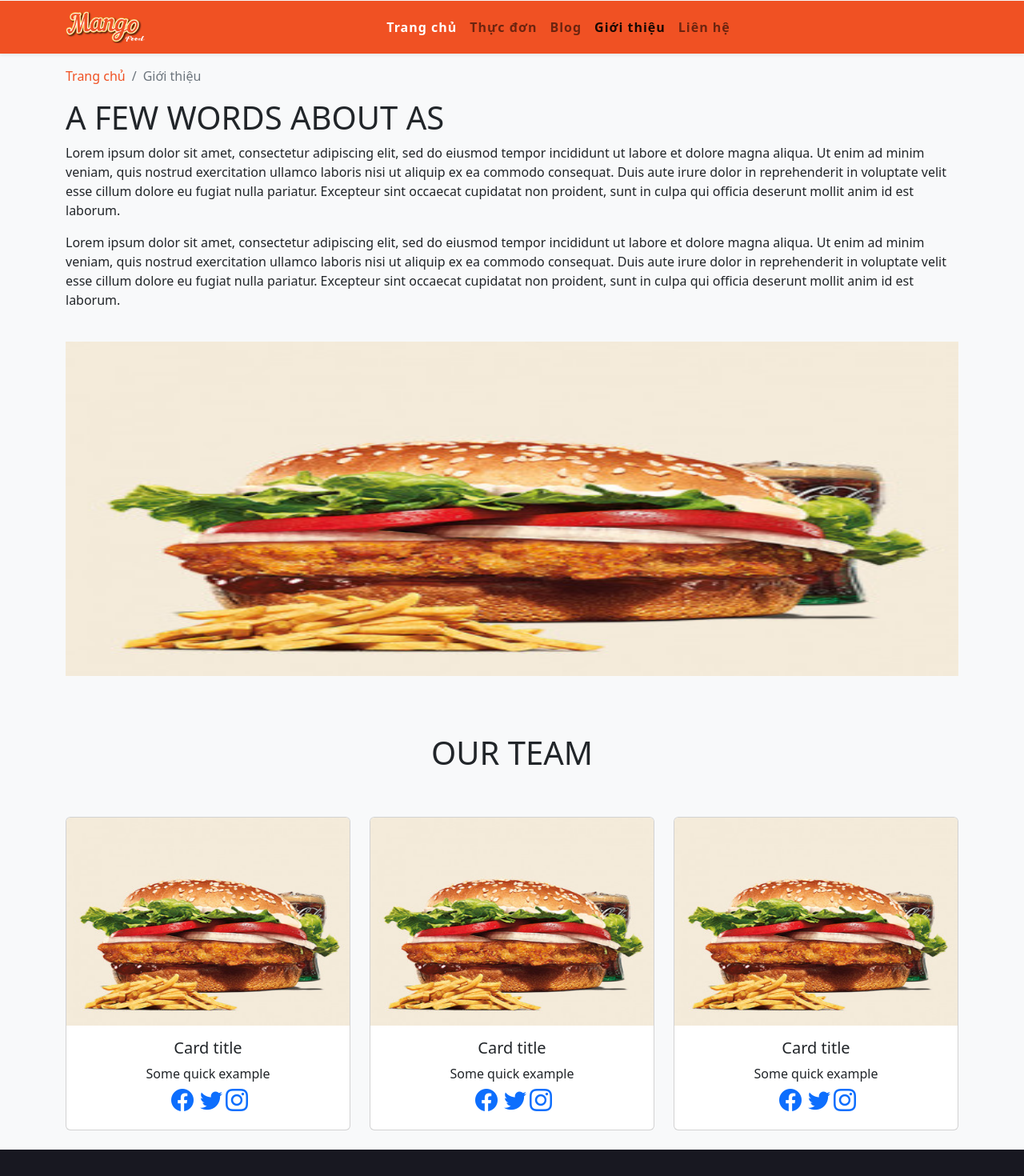
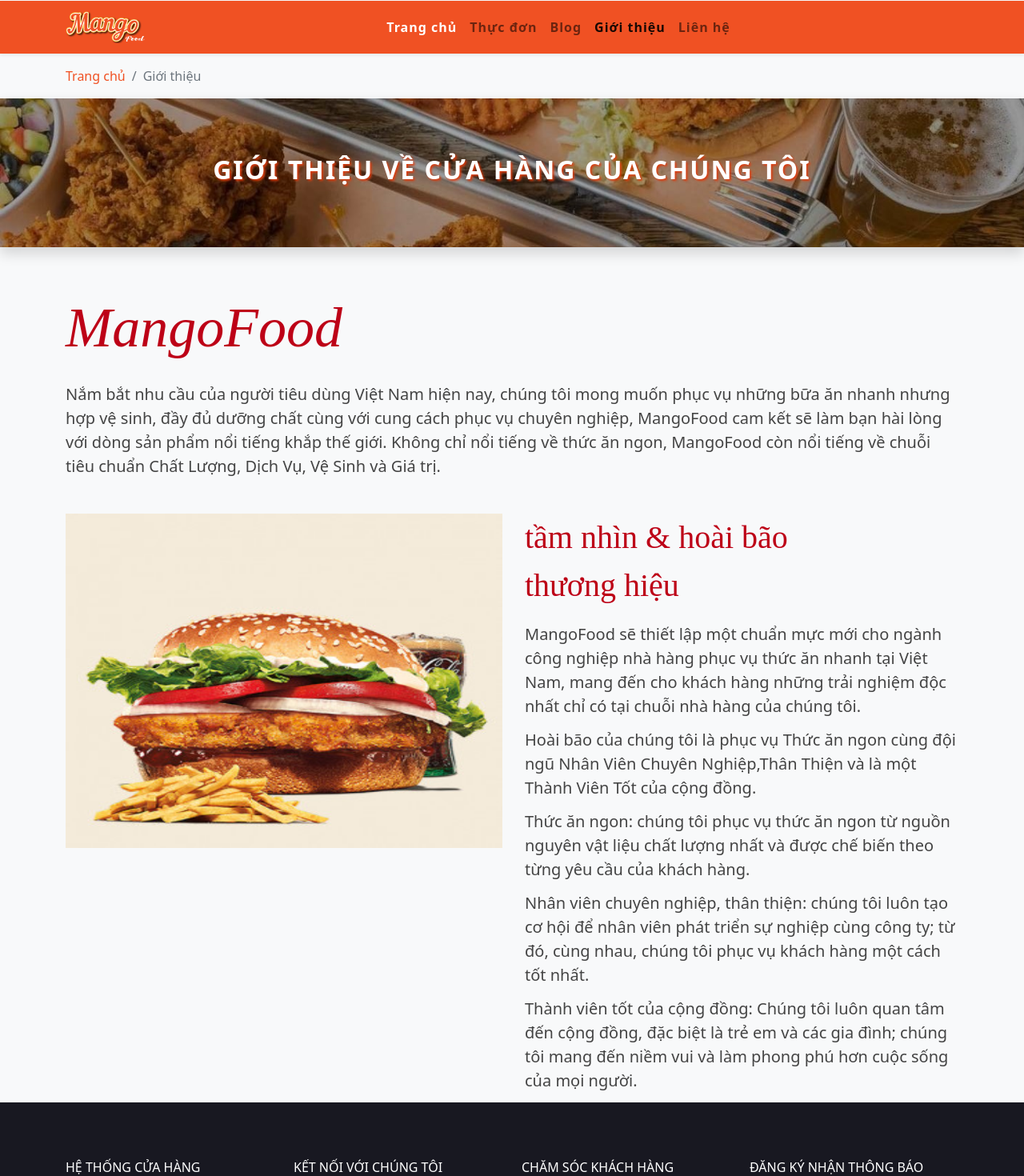
Before and after one commit to gnoud-it/fe-project-group1, a React (Create React App) app: page /gioi-thieu in a window 1280 px wide. Shown: the part 120-1590 px from the top of the page at 80% size. Built offline with nearby package versions, Linux system fonts and the light colour scheme.

Commit message:
Xuan Thuan

```diff
--- a/package.json
+++ b/package.json
@@ -7,6 +7,7 @@
     "@testing-library/jest-dom": "^5.16.5",
     "@testing-library/react": "^13.4.0",
     "@testing-library/user-event": "^13.5.0",
+    "axios": "^1.3.4",
     "bootstrap": "^5.2.3",
     "bootstrap-icons": "^1.10.3",
     "react": "^18.2.0",
--- a/src/pages/GioiThieu.js
+++ b/src/pages/GioiThieu.js
@@ -17,7 +17,11 @@
                            Trang chủ
                         </a>
                      </li>
-              <a href="/gioi-thieu" className="breadcrumb-item active text-decoration-none text-index" aria-current="page">
+                     <a
+                        href="/gioi-thieu"
+                        className="breadcrumb-item active text-decoration-none text-index"
+                        aria-current="page"
+                     >
                         Giới thiệu<nav></nav>
                      </a>
                   </ol>
@@ -25,29 +29,37 @@
             </div>
          </div>
          <div className="bg-light">
+            <div
+               id="bgBlog"
+               className="text-center mb-5 shadow"
+               style={{ paddingTop: 70, paddingBottom: 70 }}
+            >
+               <h2
+                  className="text-white text-uppercase fw-semibold"
+                  style={{ letterSpacing: 2 }}
+               >
+                  Giới Thiệu Về Cửa Hàng Của Chúng Tôi
+               </h2>
+            </div>
             <div className="container">
                <div className="">
-                  <h4 className="fs-1"> A FEW WORDS ABOUT AS</h4>
-                  <p>
-                     Lorem ipsum dolor sit amet, consectetur adipiscing elit,
-                     sed do eiusmod tempor incididunt ut labore et dolore magna
-                     aliqua. Ut enim ad minim veniam, quis nostrud exercitation
-                     ullamco laboris nisi ut aliquip ex ea commodo consequat.
-                     Duis aute irure dolor in reprehenderit in voluptate velit
-                     esse cillum dolore eu fugiat nulla pariatur. Excepteur sint
-                     occaecat cupidatat non proident, sunt in culpa qui officia
-                     deserunt mollit anim id est laborum.
+                  <p className="fst-italic"
+                     style={{fontFamily:"OpenSans-Light", fontSize:"70px",color:"#bd0017"}}
+                     >
+                    MangoFood
                   </p>
-                  <p>
-                     Lorem ipsum dolor sit amet, consectetur adipiscing elit,
-                     sed do eiusmod tempor incididunt ut labore et dolore magna
-                     aliqua. Ut enim ad minim veniam, quis nostrud exercitation
-                     ullamco laboris nisi ut aliquip ex ea commodo consequat.
-                     Duis aute irure dolor in reprehenderit in voluptate velit
-                     esse cillum dolore eu fugiat nulla pariatur. Excepteur sint
-                     occaecat cupidatat non proident, sunt in culpa qui officia
-                     deserunt mollit anim id est laborum.
+                  <p className="fs-5" style={{color:"#444444",marginBottom:"20px"}}>
+                     Nắm bắt nhu cầu của người tiêu dùng Việt Nam hiện nay,
+                     chúng tôi mong muốn phục vụ những bữa ăn nhanh nhưng hợp vệ
+                     sinh, đầy đủ dưỡng chất cùng với cung cách phục vụ chuyên
+                     nghiệp, MangoFood cam kết sẽ làm bạn hài lòng với dòng sản
+                     phẩm nổi tiếng khắp thế giới. Không chỉ nổi tiếng về thức
+                     ăn ngon, MangoFood còn nổi tiếng về chuỗi tiêu chuẩn Chất
+                     Lượng, Dịch Vụ, Vệ Sinh và Giá trị.
                   </p>
+               </div>
+               <div className="row">
+                  <div className="col col-12 col-md-6">
                      <div className="text-center py-4">
                         <img
                            src={hamburger}
@@ -58,14 +70,50 @@
                         />
                      </div>
                   </div>
+                  <div className="col col-12 col-md-6 ps-3 pt-4">
+                     <p className="" style={{fontFamily:"OpenSans-Light", fontSize:"40px",color:"#bd0017"}}>
+
+                        tầm nhìn & hoài bão <br /> <span>thương hiệu</span>
+                     </p>
+                     <p className="fs-5" style={{color:"#444444",marginBottom:"12px"}}>
+                        MangoFood sẽ thiết lập một chuẩn mực mới cho ngành công
+                        nghiệp nhà hàng phục vụ thức ăn nhanh tại Việt Nam, mang
+                        đến cho khách hàng những trải nghiệm độc nhất chỉ có tại
+                        chuỗi nhà hàng của chúng tôi.
+                     </p>
+                     <p className="fs-5" style={{color:"#444444",marginBottom:"12px"}}>
+                        Hoài bão của chúng tôi là phục vụ Thức ăn ngon cùng đội
+                        ngũ Nhân Viên Chuyên Nghiệp,Thân Thiện và là một Thành
+                        Viên Tốt của cộng đồng.
+                     </p>
+                     <p className="fs-5" style={{color:"#444444",marginBottom:"12px"}}>
+                        Thức ăn ngon: chúng tôi phục vụ thức ăn ngon từ nguồn
+                        nguyên vật liệu chất lượng nhất và được chế biến theo
+                        từng yêu cầu của khách hàng.
+                     </p>
+                     <p className="fs-5" style={{color:"#444444",marginBottom:"12px"}}>
+                        Nhân viên chuyên nghiệp, thân thiện: chúng tôi luôn tạo
+                        cơ hội để nhân viên phát triển sự nghiệp cùng công ty;
+                        từ đó, cùng nhau, chúng tôi phục vụ khách hàng một cách
+                        tốt nhất.
+                     </p>
+                     <p className="fs-5" style={{color:"#444444",marginBottom:"12px"}}>
+                        Thành viên tốt của cộng đồng: Chúng tôi luôn quan tâm
+                        đến cộng đồng, đặc biệt là trẻ em và các gia đình; chúng
+                        tôi mang đến niềm vui và làm phong phú hơn cuộc sống của
+                        mọi người.
+                     </p>
                   </div>
                </div>
+            </div>
+         </div>
+
          {/*  */}
-         <div className="container">
+         {/* <div className="container">
             <h3 className="ourTeam text-center fs-1  py-5">OUR TEAM</h3>
             <div className="row  justify-content-center">
                <div className="col col-12  col-md-4 pb-4">
-                  {/* Team Modern  */}
+
                   <div className="card ">
                      <img
                         src={hamburger}
@@ -91,7 +139,7 @@
                   </div>
                </div>
                <div className="col col-12 col-md-4 pb-4">
-                  {/* Team Modern*/}
+
                   <div className="card">
                      <img
                         src={hamburger}
@@ -117,7 +165,7 @@
                   </div>
                </div>
                <div className="col col-12 col-md-4 pb-4">
-                  {/* Team Modern*/}
+
                   <div className="card">
                      <img
                         src={hamburger}
@@ -143,7 +191,7 @@
                   </div>
                </div>
             </div>
-         </div>
+         </div> */}
       </>
    );
 };
```
Also changed, not shown: 1 other file (tests, documents, lock files or other folders). Lines whose indentation alone changed are shown as unchanged.
